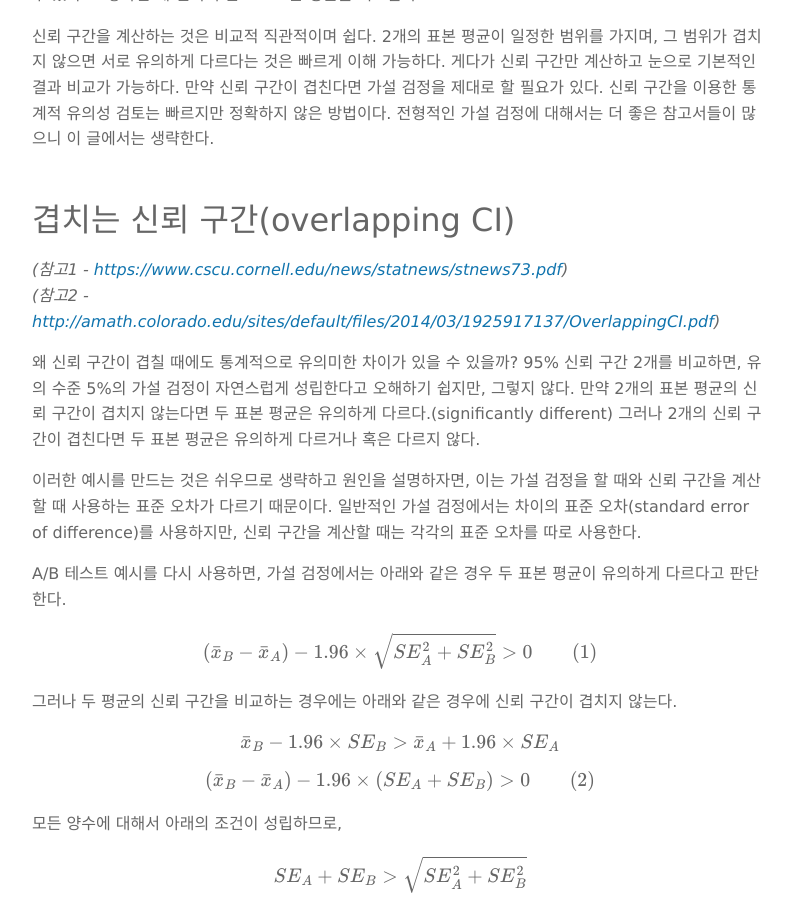
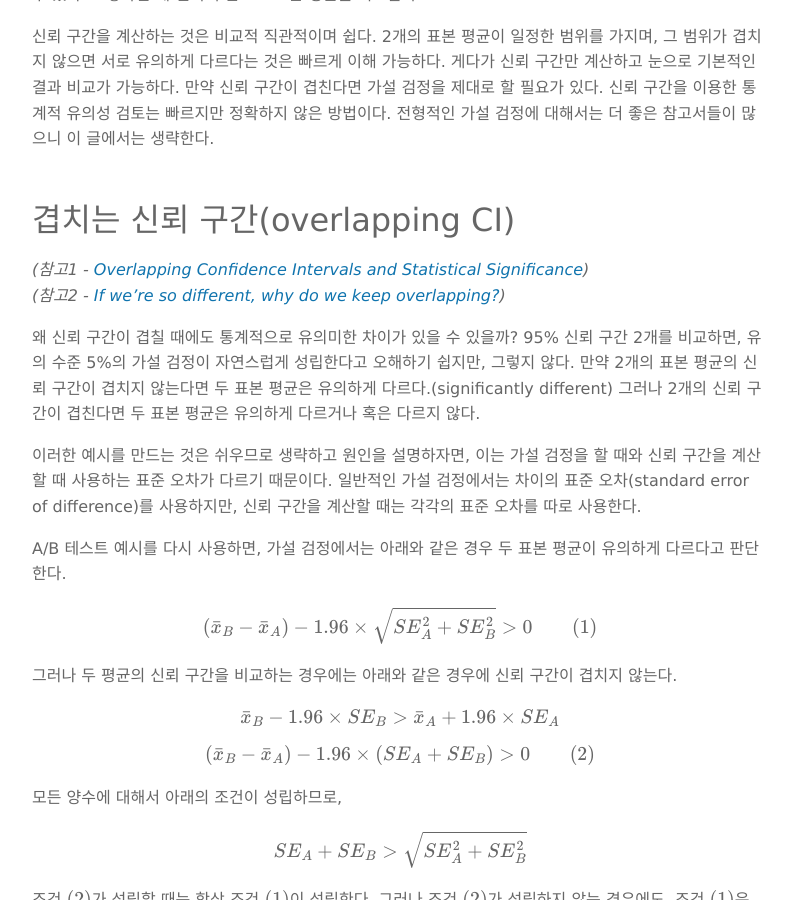
Before and after one commit to boxnwhiskr/boxnwhiskr.github.io, a Jekyll site: the page built from _posts/2016-03-14-overlapping_ci_in_abtest.markdown, in a window 1280 px wide and 900 px high, scrolled down 4191 px. Shown: the whole window, without its empty margins (240-1032 px from the left). Built offline with Jekyll 4.4.1, drawn with Linux system fonts in a browser that asks for light colours; nearby versions of some CDN libraries; some web fonts are replaced; formulas are drawn with MathJax 3.

Commit message:
Rename ref

```diff
--- a/_posts/2016-03-14-overlapping_ci_in_abtest.markdown
+++ b/_posts/2016-03-14-overlapping_ci_in_abtest.markdown
@@ -133,8 +133,8 @@ A/B 테스트 결과로 이야기하면, B의 평균 구매액이 A의 평균
 
 # 겹치는 신뢰 구간(overlapping CI)
 
-_(참고1 - [https://www.cscu.cornell.edu/news/statnews/stnews73.pdf](https://www.cscu.cornell.edu/news/statnews/stnews73.pdf))_<br>
-_(참고2 - [http://amath.colorado.edu/sites/default/files/2014/03/1925917137/OverlappingCI.pdf](http://amath.colorado.edu/sites/default/files/2014/03/1925917137/OverlappingCI.pdf))_
+_(참고1 - [Overlapping Confidence Intervals and Statistical Significance](https://www.cscu.cornell.edu/news/statnews/stnews73.pdf))_<br>
+_(참고2 - [If we’re so different, why do we keep overlapping?](http://amath.colorado.edu/sites/default/files/2014/03/1925917137/OverlappingCI.pdf))_
 
 왜 신뢰 구간이 겹칠 때에도 통계적으로 유의미한 차이가 있을 수 있을까?
 95% 신뢰 구간 2개를 비교하면, 유의 수준 5%의 가설 검정이 자연스럽게 성립한다고 오해하기 쉽지만, 그렇지 않다.
```
